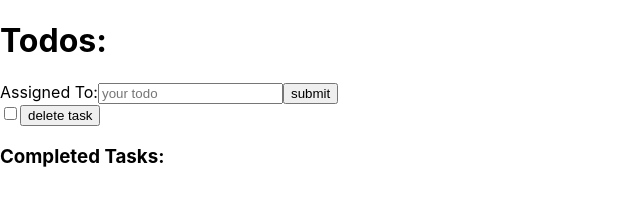
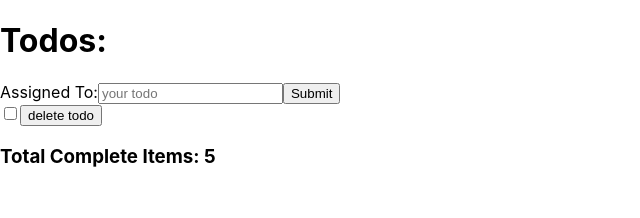
Before and after one commit to Cameron-Walden/redux-todo, a React (Create React App) app: page / in a window 1280 px wide. Shown: the top 218 px of the page, without its empty margins (0-640 px from the left). Built offline with nearby package versions, Linux system fonts and the light colour scheme.

Commit message:
fixes issue with todos not getting added

```diff
--- a/src/components/CompletedTodos.js
+++ b/src/components/CompletedTodos.js
@@ -1,7 +1,7 @@
+import React from "react";
+
 const CompletedTodos = () => {
-    return (
-        <h3>Completed Tasks:</h3>
-    )
-}
+  return <h3>Total Complete Items: 5</h3>;
+};
 
 export default CompletedTodos;
--- a/src/components/TodoForm.js
+++ b/src/components/TodoForm.js
@@ -1,32 +1,34 @@
-import { useState } from "react";
+import React, { useState } from "react";
 //allows us to use dispatched actions
 import { useDispatch } from "react-redux";
 //importing action we want to dispatch
 import { addTodo } from "../redux/todosSlice";
 
+
 const TodoForm = () => {
-    //storing what the user types in
   const [value, setValue] = useState('');
 
   const dispatch = useDispatch();
 
   const onSubmit = (e) => {
     e.preventDefault();
-    //dispatching action, pass in payload which is the todos title
+	//dispatching action, pass in payload which is the todos title
     dispatch(addTodo({ title: value }));
-    console.log(value, "<== this is value inside of TodoForm");
+
+    console.log(value, "<== this is value inside TodoForm");
   };
 
   return (
-    <form onSubmit={onSubmit}>
-      <label>Assigned To:</label>
+    <form onSubmit={onSubmit} className="form-inline mt-3 mb-3">
+      <label className="sr-only">Assigned To:</label>
       <input
         type="text"
+        className="form-control mb-2 mr-sm-2"
         placeholder="your todo"
         value={value}
         onChange={(e) => setValue(e.target.value)}
       ></input>
-      <button type='submit'>submit</button>
+      <button type="submit">Submit</button>
     </form>
   );
 };
--- a/src/components/Todos.js
+++ b/src/components/Todos.js
@@ -1,25 +1,13 @@
-import { useDispatch } from "react-redux";
-import { toggleComplete } from "../redux/todosSlice";
-import { deleteTodo } from "../redux/todosSlice";
+import React from "react";
 
 const Todos = ({ id, title, completed }) => {
-    const dispatch = useDispatch();
-
-    const handleCompleteTodo = () => {
-        dispatch(toggleComplete({ id: id, completed: !completed}))
-    }
-
-    const handleDeleteTodo = () => {
-      dispatch(deleteTodo({ id: id }));
-    }
-
   return (
     <>
       <span>
-        <input type="checkbox" checked={completed} onChange={handleCompleteTodo}></input>
+        <input type="checkbox" checked={completed}></input>
         {title}
       </span>
-      <button onClick={handleDeleteTodo}>delete task</button>
+      <button>delete todo</button>
     </>
   );
 };
```
Also changed, not shown: src/components/TodoList.js (+10 -16 lines).
